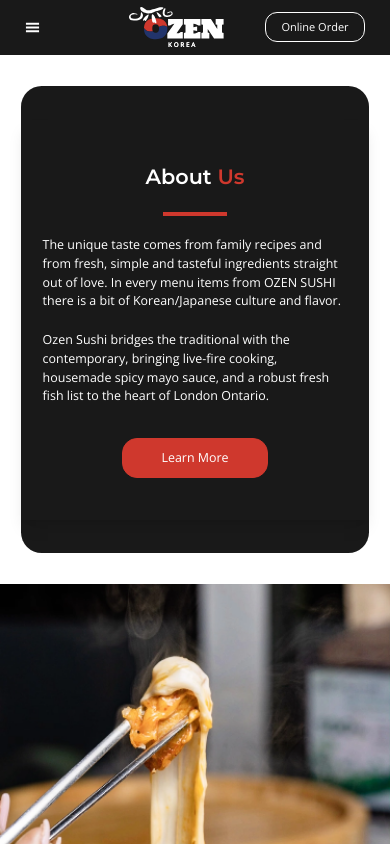
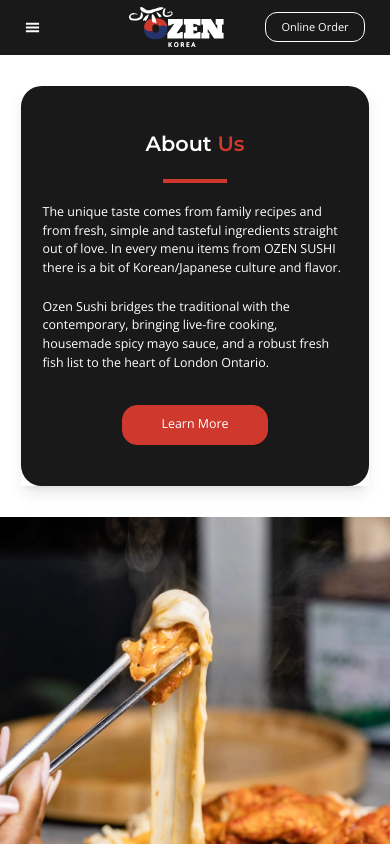
Before and after one commit to Sungmin-Kim-0508/ozen-sushi-korea, a Next.js app: page /ozen-korea/about-us in a window 390 px wide. Shown: the top 844 px of the page. Built offline with nearby package versions, Linux system fonts and the light colour scheme; a web font is replaced by a local one; what tailwindcss-animated would draw is missing.

Commit message:
fixed minor issue

```diff
--- a/app/ozen-korea/about-us/page.tsx
+++ b/app/ozen-korea/about-us/page.tsx
@@ -37,7 +37,7 @@
       <section
         className={`flex md:block md:px-[max(20px,5.33vw)] ${SECTION_GAP_IN_MOBILE} mt-[max(30px,8vw)]`}
       >
-        <div className="flex justify-center px-[8.21vw] py-[8.57vw] gap-x-[6.42vw] md:px-0 md:bg-191919 rounded-[max(20px,5.3vw)]">
+        <div className="flex justify-center px-[8.21vw] py-[8.57vw] gap-x-[6.42vw] md:p-0 md:bg-191919 rounded-[max(20px,5.3vw)]">
           <Image
             alt="image_7606"
             src={img7629}
```
